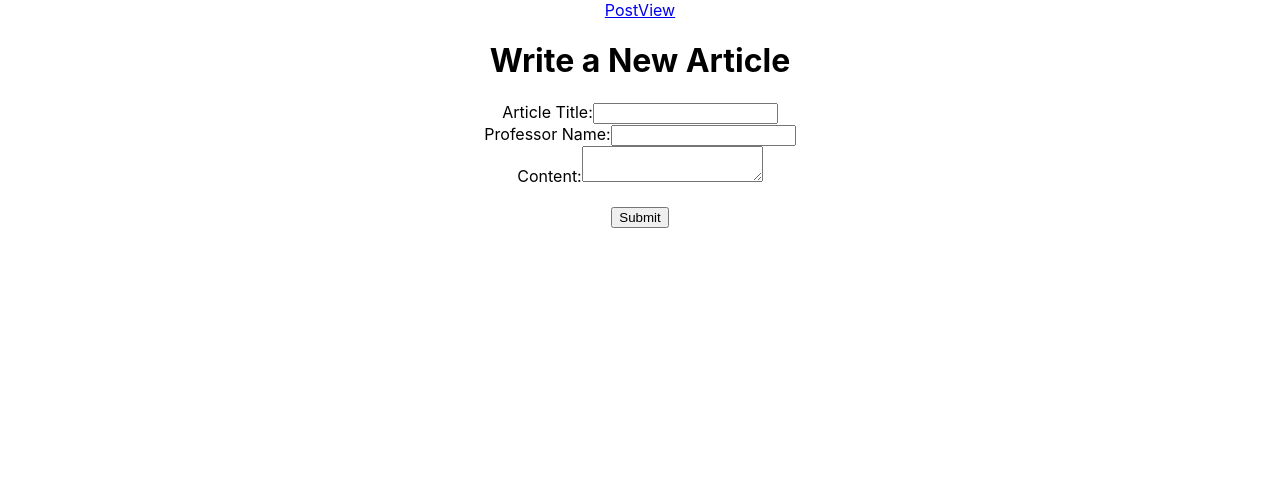
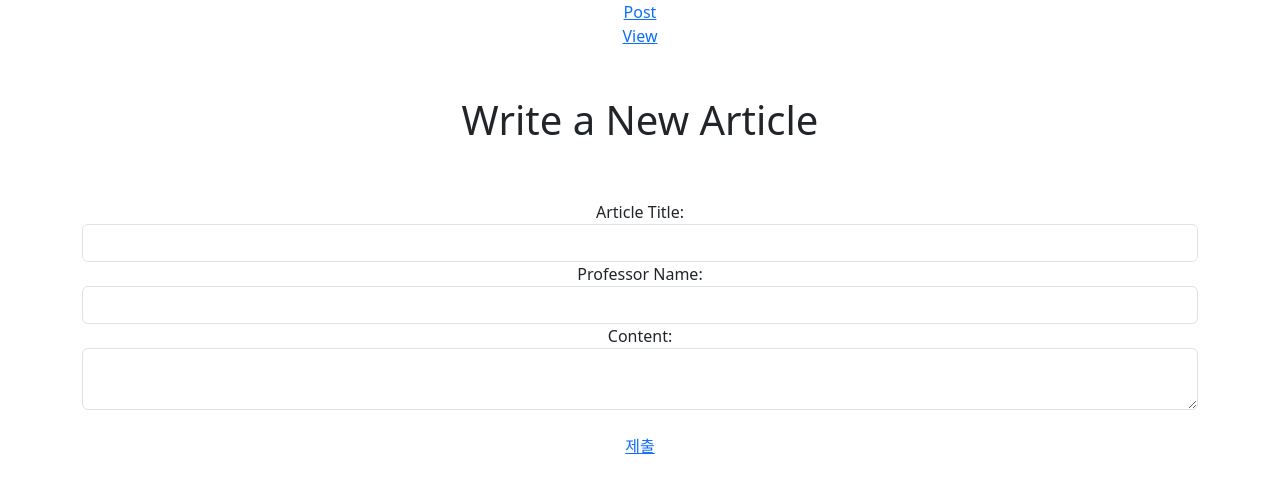
Before and after one commit to Jayu-Lee/hufs_eval, a React (Create React App) app in the folder subject_eval/src/main/frontend/hufs/: page /post in a window 1280 px wide. Shown: the top 492 px of the page. Built offline with nearby package versions, Linux system fonts and the light colour scheme.

Commit message:
render issue V3

```diff
--- a/subject_eval/src/main/frontend/hufs/package.json
+++ b/subject_eval/src/main/frontend/hufs/package.json
@@ -6,7 +6,9 @@
     "@testing-library/jest-dom": "^5.17.0",
     "@testing-library/react": "^13.4.0",
     "@testing-library/user-event": "^13.5.0",
+    "bootstrap": "^5.3.2",
     "react": "^17.0.2",
+    "react-bootstrap": "^2.8.0",
     "react-dom": "^17.0.2",
     "react-router-dom": "^6.15.0",
     "react-scripts": "5.0.1",
--- a/subject_eval/src/main/frontend/hufs/src/App.js
+++ b/subject_eval/src/main/frontend/hufs/src/App.js
@@ -4,12 +4,14 @@
 import './App.css';
 import Post from './components/Post.js';
 import View from './components/View.js';
+import 'bootstrap/dist/css/bootstrap.min.css';
 
 function App() {
   return (
       <div className="App">
           <nav>
               <Link to="/post">Post</Link>
+              <br/>
               <Link to="/view">View</Link>
           </nav>
           <Routes>
--- a/subject_eval/src/main/frontend/hufs/src/components/Post.js
+++ b/subject_eval/src/main/frontend/hufs/src/components/Post.js
@@ -1,4 +1,5 @@
 import React, { Component } from 'react';
+import {Link} from "react-router-dom";
 
 class Post extends Component {
     constructor(props) {
@@ -66,7 +67,7 @@
                     </div>
                     <br />
                     <div>
-                        <button type="submit">Submit</button>
+                        <Link to="/view">제출 </Link>
                     </div>
                 </form>
             </div>
```
